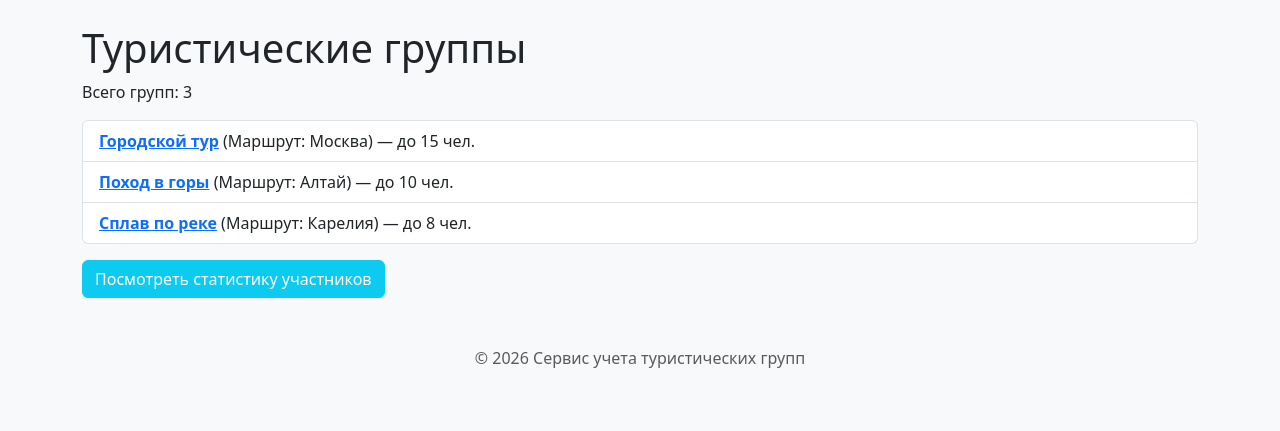
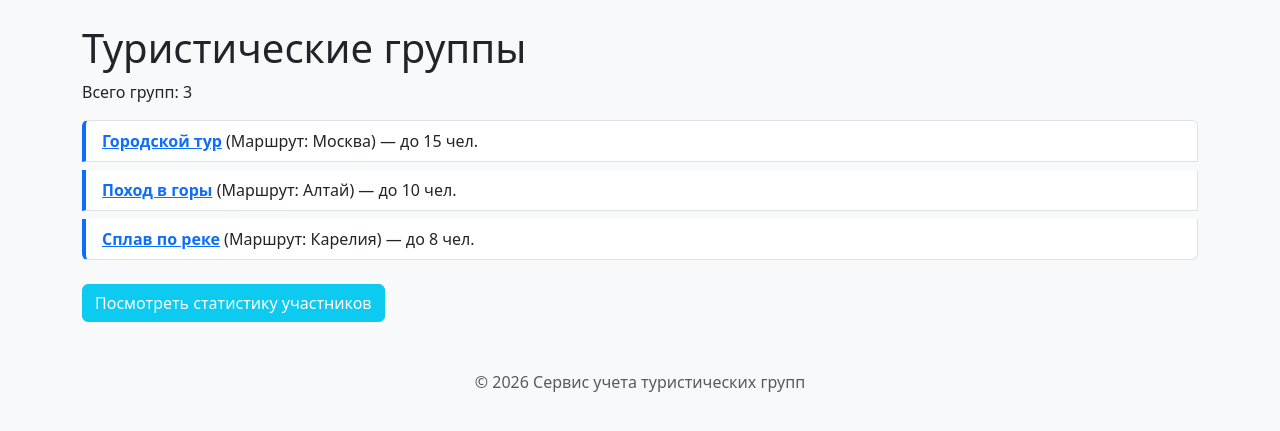
Before and after one commit to kazahd/Tourist-group-accounting-service, a Django app: page /groups/ in a window 1280 px wide. Shown: the part 56-487 px from the top of the page. Run offline with Django 5.2, Linux system fonts and the light colour scheme; data comes from the database, SQL or seed files in the repository.

Commit message:
PR7: возвращение функционала 6 практики

```diff
--- a/tour_groups/templates/tour_groups/group_list.html
+++ b/tour_groups/templates/tour_groups/group_list.html
@@ -7,9 +7,9 @@
 <p>Всего групп: {{ groups|length }}</p>
 <ul class="list-group mb-3">
 {% for group in groups %}
-    <li class="list-group-item">
-        <a href="{% url 'tour_groups:detail' group.id %}"><strong>{{ group.name }}</strong></a> (Маршрут: {{ group.route }})
-        — до {{ group.max_capacity }} чел.
+    <li class="list-group-item room-card mb-2">
+        <a href="{% url 'tour_groups:detail' group.id %}"><strong>{{ group.name }}</strong></a>
+        (Маршрут: {{ group.route }}) — до {{ group.max_capacity }} чел.
     </li>
 {% empty %}
     <li class="list-group-item">Группы не найдены.</li>
```
